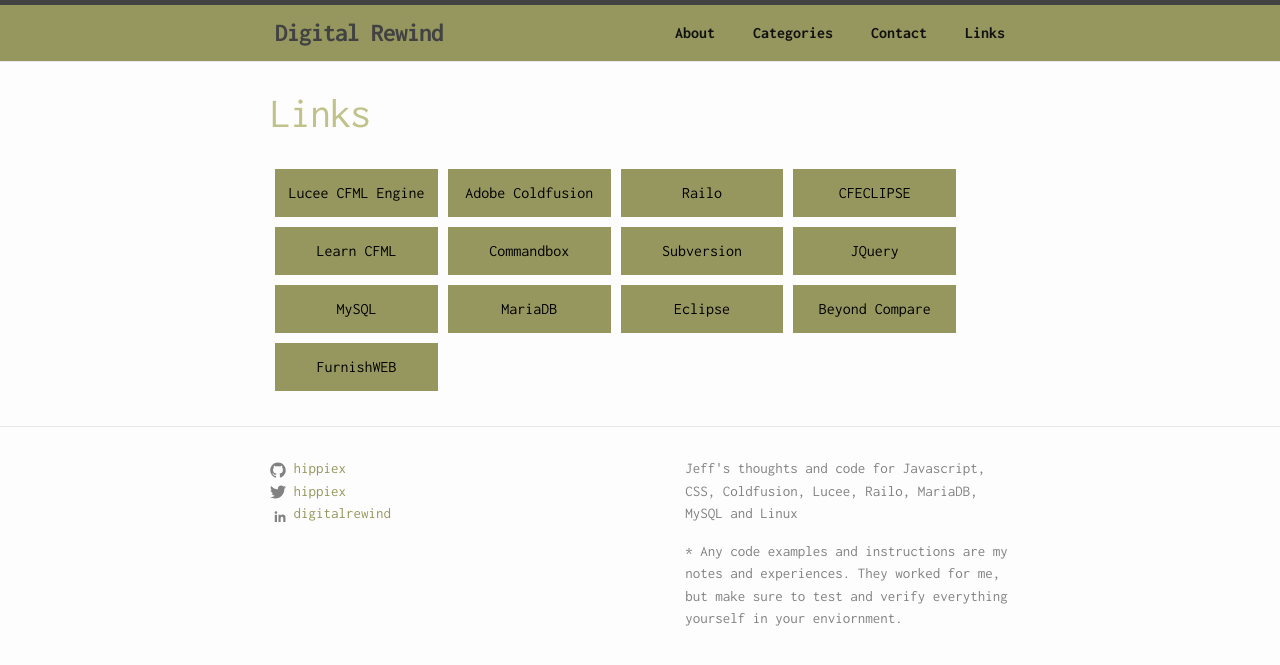
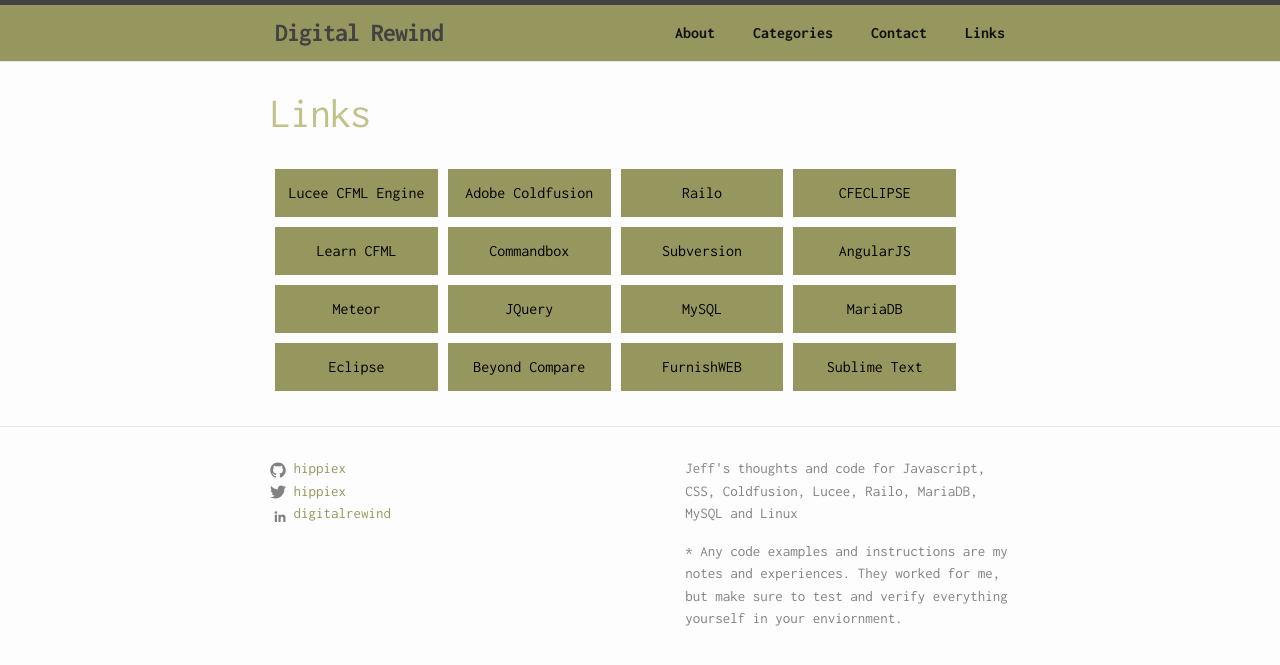
Before and after one commit to hippiex/hippiex.github.io, a Jekyll site: the page built from links.html, in a window 1280 px wide. Shown: the top 665 px of the page. Built offline with Jekyll 4.4.1, drawn with Linux system fonts in a browser that asks for light colours.

Commit message:
Adding Links

```diff
--- a/links.html
+++ b/links.html
@@ -13,10 +13,13 @@
 <a href="http://www.learncfinaweek.com" >Learn CFML</a>
 <a href="https://www.ortussolutions.com/products/commandbox" >Commandbox</a>
 <a href="https://subversion.apache.org" >Subversion</a>
+<a href="https://angularjs.org" >AngularJS</a>
+<a href="https://www.meteor.com" >Meteor</a>
 <a href="http://jquery.org/" >JQuery</a>
 <a href="http://dev.mysql.com" >MySQL</a>
 <a href="https://mariadb.org" >MariaDB</a>
 <a href="https://eclipse.org/downloads/" >Eclipse</a>
 <a href="http://www.scootersoftware.com/download.php" >Beyond Compare</a>
 <a href="http://www.furnishweb.com" >FurnishWEB</a>
+<a href="https://www.sublimetext.com" >Sublime Text</a>
 </div>
```
